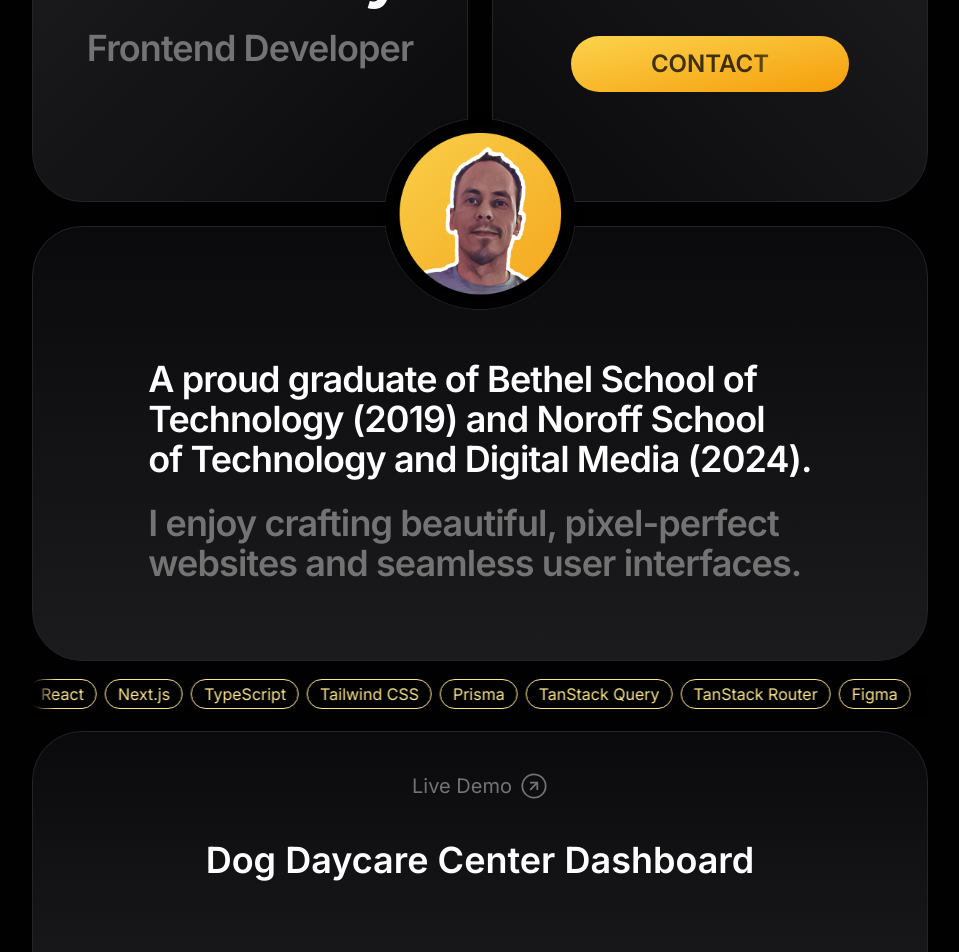
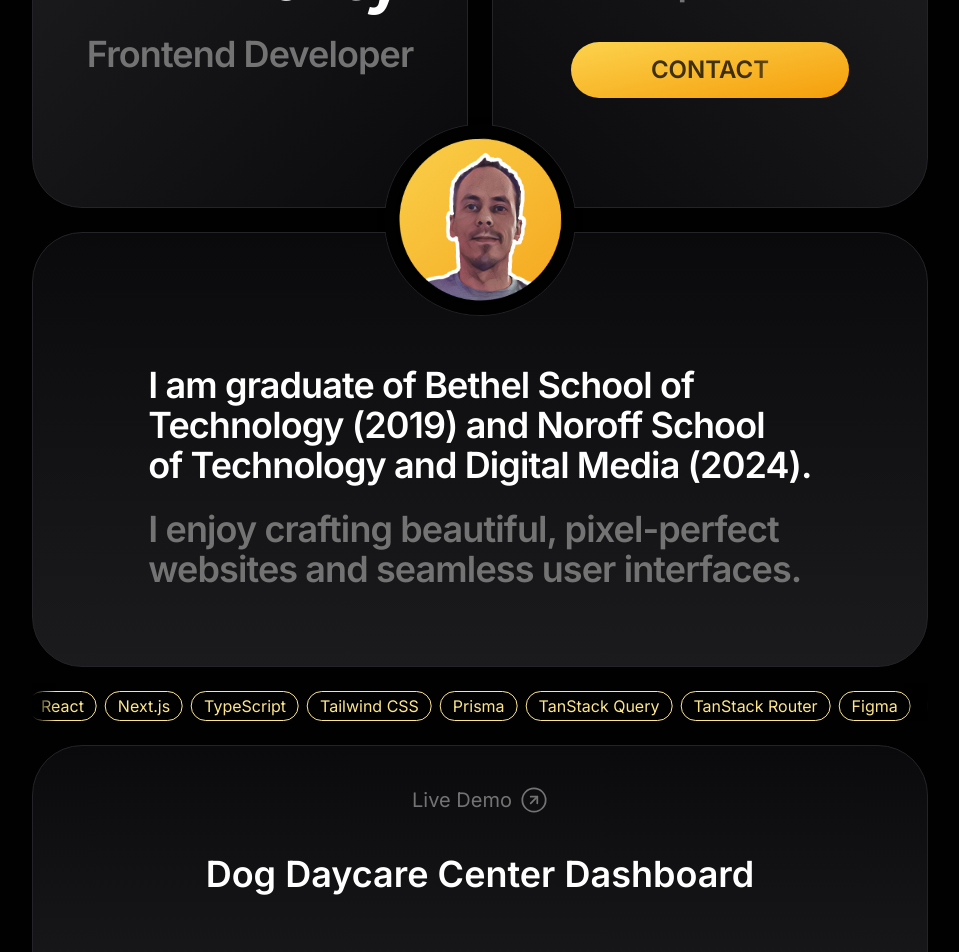
Before and after one commit to msiksnis/portfolio25-legendary-fiesta, a Next.js app: page / in a window 1280 px wide. Shown: the part 340-1292 px from the top of the page, without its empty margins (160-1119 px from the left). Built offline with nearby package versions, Linux system fonts and the light colour scheme; what tailwindcss-motion would draw is missing.

Commit message:
updated blur fade component

```diff
--- a/src/components/Avatar.tsx
+++ b/src/components/Avatar.tsx
@@ -2,12 +2,18 @@ import Image from "next/image";
 
 export default function Avatar() {
   return (
-    <div className="absolute left-1/2 top-1/2 z-20 -mt-[3px] hidden -translate-x-1/2 -translate-y-1/2 rounded-full border border-border sm:flex">
+    <div className="absolute left-1/2 top-1/2 z-20 mt-[3.5px] hidden -translate-x-1/2 -translate-y-1/2 rounded-full border border-border sm:flex">
       <div className="relative">
         <div className="absolute -top-2 left-1/2 h-3 w-6 -translate-x-1/2 bg-primary"></div>
         <div className="absolute -left-2 top-1/2 h-6 w-3 -translate-y-1/2 bg-primary"></div>
         <div className="absolute -right-2 top-1/2 h-6 w-3 -translate-y-1/2 bg-primary"></div>
-        <Image src={"/avatar_5.png"} alt="avatar" width={190} height={190} />
+        <Image
+          src={"/avatar_5.png"}
+          alt="avatar"
+          width={190}
+          height={190}
+          className="-rotate-2"
+        />
       </div>
     </div>
   );
--- a/src/components/FavoriteTools.tsx
+++ b/src/components/FavoriteTools.tsx
@@ -15,7 +15,7 @@ const techStack = [
 
 export default function FavoriteTools() {
   return (
-    <BlurFade inView className="relative">
+    <BlurFade className="relative">
       <Marquee pauseOnHover className="[--duration:50s]">
         <div className="flex flex-wrap gap-x-2">
           {techStack.map((tool, index) => (
--- a/src/components/HomeSection.tsx
+++ b/src/components/HomeSection.tsx
@@ -5,6 +5,7 @@ import Avatar from "./Avatar";
 import { MagicCard } from "./ui/magic-card";
 import ShinyButton from "./ui/shiny-button";
 import BlurFade from "./ui/blur-fade";
+import Image from "next/image";
 
 export default function HomeSection() {
   const setContactFormOpen = useContactFormStore(
@@ -68,7 +69,6 @@ export default function HomeSection() {
           </MagicCard>
         </BlurFade>
       </div>
-      <Avatar />
       <BlurFade
         delay={0.4}
         className="w-full rounded-2xl border border-border bg-gradient-to-b from-[#0A0A0D] to-[#1b1b1d] sm:max-h-[435px] sm:rounded-4xl"
@@ -77,7 +77,7 @@ export default function HomeSection() {
           <div className="flex h-full items-center justify-center px-4 py-6 sm:aspect-[2/1] sm:p-0 sm:py-0 sm:pt-14 md:pt-10">
             <div className="w-fit text-2xl font-semibold tracking-tight text-white sm:text-3xl md:text-4xl">
               <p className="">
-                A proud graduate of Bethel School of{" "}
+                I am graduate of Bethel School of{" "}
                 <br className="hidden sm:block" />
                 Technology (2019) and Noroff School{" "}
                 <br className="hidden sm:block" />
@@ -92,6 +92,7 @@ export default function HomeSection() {
           </div>
         </MagicCard>
       </BlurFade>
+      <Avatar />
     </div>
   );
 }
--- a/src/components/contact/ContactSection.tsx
+++ b/src/components/contact/ContactSection.tsx
@@ -16,7 +16,7 @@ export default function ContactSection() {
   );
 
   return (
-    <BlurFade inView>
+    <BlurFade>
       <div
         id="contact"
         className="w-full rounded-2xl border border-border bg-gradient-to-t from-[#1f1f22] to-[#0A0A0D] sm:rounded-4xl"
@@ -29,7 +29,7 @@ export default function ContactSection() {
               just want to say Hi?
             </div>
             {contactFormOpen ? (
-              <BlurFade inView delay={0.2}>
+              <BlurFade delay={0.2}>
                 <ContactForm
                   setContactFormOpen={setContactFormOpen}
                   setIsMessageSent={setIsMessageSent}
--- a/src/components/portfolio/PortfolioSection.tsx
+++ b/src/components/portfolio/PortfolioSection.tsx
@@ -3,8 +3,8 @@ import ProjectCard from "./ProjectCard";
 
 export default function PortfolioSection() {
   return (
-    <div id="portfolio" className="space-y-6 pb-2">
-      <BlurFade inView>
+    <div id="portfolio" className="space-y-6 py-2">
+      <BlurFade>
         <ProjectCard
           projectLink="/project/creche"
           demoLink="https://dog-daycare-demo-msiksnis.vercel.app/"
@@ -24,7 +24,7 @@ export default function PortfolioSection() {
           ]}
         />
       </BlurFade>
-      <BlurFade inView delay={0.2} className="grid gap-6 sm:grid-cols-2">
+      <BlurFade delay={0.2} className="grid gap-6 sm:grid-cols-2">
         <ProjectCard
           projectLink="/project/holidaze"
           demoLink="https://venue-booking-msiksnis.netlify.app/"
--- a/src/components/ui/blur-fade.tsx
+++ b/src/components/ui/blur-fade.tsx
@@ -1,67 +1,49 @@
 "use client";
 
 import React, { useRef } from "react";
-import {
-  AnimatePresence,
-  motion,
-  useInView,
-  UseInViewOptions,
-  Variants,
-} from "framer-motion";
+import { motion, useInView, Variants, UseInViewOptions } from "framer-motion";
 
 type MarginType = UseInViewOptions["margin"];
 
 interface BlurFadeProps {
   children: React.ReactNode;
   className?: string;
-  variant?: {
-    hidden: { y: number };
-    visible: { y: number };
-  };
   duration?: number;
   delay?: number;
+  blurAmount?: number;
   yOffset?: number;
-  inView?: boolean;
+  once?: boolean;
   inViewMargin?: MarginType;
-  blur?: string;
 }
 
 export default function BlurFade({
   children,
-  className,
-  variant,
-  duration = 0.4,
+  className = "",
+  duration = 0.5,
   delay = 0,
-  yOffset = 6,
-  inView = false,
+  blurAmount = 8,
+  yOffset = 10,
+  once = true,
   inViewMargin = "-50px",
-  blur = "6px",
 }: BlurFadeProps) {
   const ref = useRef(null);
-  const inViewResult = useInView(ref, { once: true, margin: inViewMargin });
-  const isInView = !inView || inViewResult;
-  const defaultVariants: Variants = {
-    hidden: { y: yOffset, opacity: 0, filter: `blur(${blur})` },
-    visible: { y: -yOffset, opacity: 1, filter: `blur(0px)` },
+  const isInView = useInView(ref, { once, margin: inViewMargin });
+
+  const variants: Variants = {
+    hidden: { opacity: 0, y: yOffset, filter: `blur(${blurAmount}px)` },
+    visible: { opacity: 1, y: 0, filter: "blur(0px)" },
   };
-  const combinedVariants = variant || defaultVariants;
+
   return (
-    <AnimatePresence>
     <motion.div
       ref={ref}
       initial="hidden"
       animate={isInView ? "visible" : "hidden"}
-        exit="hidden"
-        variants={combinedVariants}
-        transition={{
-          delay: 0.04 + delay,
-          duration,
-          ease: "easeOut",
-        }}
-        className={className}
+      variants={variants}
+      transition={{ duration, delay, ease: "easeOut" }}
+      className={`relative ${className}`}
     >
       {children}
     </motion.div>
-    </AnimatePresence>
   );
 }
```
Also changed, not shown: src/app/(main)/page.tsx (line endings or trailing spaces). Lines whose indentation alone changed are shown as unchanged.
